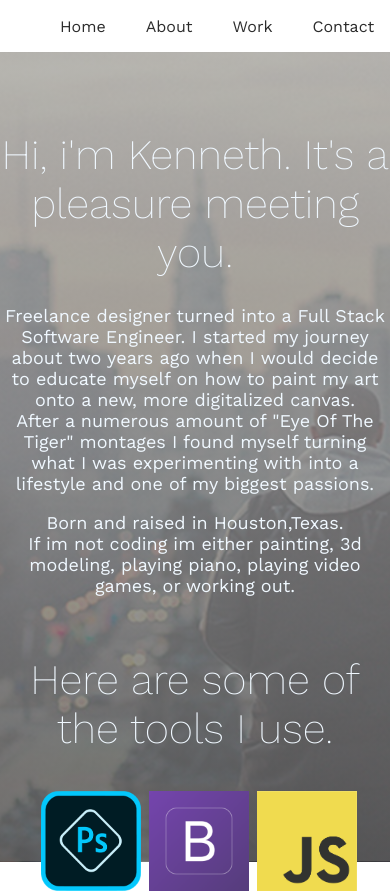
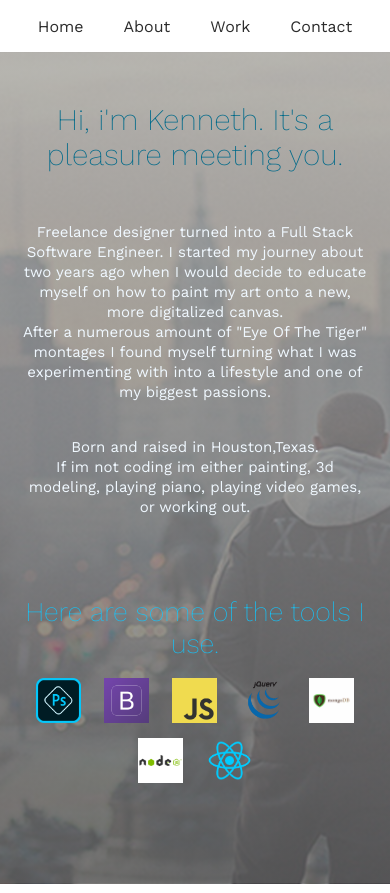
Before and after one commit to cyperpunkmunk/Portfolioreact3, a React (Create React App) app: page /about in a window 390 px wide. Shown: the top 893 px of the page. Built offline with nearby package versions, Linux system fonts and the light colour scheme.

Commit message:
added responsive design and more css for pages

```diff
--- a/src/components/NavTabs.css
+++ b/src/components/NavTabs.css
@@ -23,3 +23,15 @@
     color:rgba(21, 255, 255, 0.788)
 
 }
+@media (max-width: 600px) {
+    .nav{
+        text-align: center;
+        padding: 0;
+    }
+    .nav li a{
+
+        padding: 0;
+
+    }
+
+}
--- a/src/components/pages/About/About.js
+++ b/src/components/pages/About/About.js
@@ -15,7 +15,7 @@ function About() {
     <div className = "body">
 
       <div className = "hi">
-        <h1 className = "title" id="about">Hi, i'm Kenneth. It's a pleasure meeting you.</h1>
+        <h1 className = "title" id="abouth1">Hi, i'm Kenneth. It's a pleasure meeting you.</h1>
         <p className = "title" id="about">
            Freelance designer turned into a Full Stack Software Engineer. I started my journey about two years ago
            when I would decide to educate myself on how to paint my art onto a new, more digitalized canvas.
@@ -29,7 +29,7 @@ function About() {
           If im not coding im either painting, 3d modeling, playing piano, playing video games, or working out.
         </p>
       <div className = "languages">
-        <h1 className = "title" id="about">Here are some of the tools I use.</h1>
+        <h1 className = "title" id="abouth12" >Here are some of the tools I use.</h1>
         <div className="icons">
           <div className="parent">
             <img className ="child" src={ps} alt="pic"/>
--- a/src/components/pages/About/about.css
+++ b/src/components/pages/About/about.css
@@ -41,7 +41,7 @@
 .child {
     display: inline-block;
 
-    margin: 10px 0 0 2%;
+    margin: 10px 2% 0 2%;
     flex-grow: 1;
     height: 100px;
     width: auto;
@@ -50,4 +50,61 @@
 
 #about{
     color: aliceblue;
+
 }
+
+#abouth1{
+    color: rgb(0, 106, 138);
+
+}
+#abouth12{
+    color: rgba(16, 199, 255, 0.919);
+
+
+}
+
+@media (max-width: 600px) {
+
+
+    #abouth1{
+        color: rgb(0, 106, 138);
+        font-size: 30px;
+        padding-bottom: 30px;
+
+    }
+
+    #abouth12{
+        color: rgba(16, 199, 255, 0.919);
+        font-size: 27px;
+
+    }
+
+    #about{
+
+        font-size:15px;
+        line-height: 20px;
+    }
+    .hi{
+        padding-top: 30px;
+        height: 95vh;
+    }
+
+    .hi p {
+        padding-left:20px ;
+        padding-right:20px ;
+        padding-bottom:20px ;
+    }
+
+    .child {
+        display: inline-block;
+
+        margin: 0px 3% 4% 3%;
+        flex-grow: 0;
+        height: 45px;
+        width: auto;
+        max-width: 100px;
+    }
+
+
+
+}
--- a/src/components/pages/Home/style.css
+++ b/src/components/pages/Home/style.css
@@ -80,3 +80,60 @@
 .box:hover img.hover-img{
     opacity: 1;
 }
+
+@media (max-width: 600px) {
+    .intro{
+        padding-top: 30px;
+    }
+    .title p{
+        font-size: 15px;
+        padding-left: 20px;
+        padding-right: 20px;
+    }
+
+    .imgContainer{
+        display: flex;
+        align-items: center;
+        justify-content: center;
+        padding: 30px;
+        height: 80%;
+        width: auto;
+    }
+
+    .imgContainer img{
+        height:33vh;
+        width:auto;
+    }
+
+    .twoIntro{
+        height:10vh;
+        background-color: rgb(255, 255, 255);
+    }
+
+
+    .linkContainer{
+        display: flex;
+        justify-content: center;
+        align-items: center;
+        height: 10vh;
+    }
+
+
+
+
+
+    .box{
+        position: relative;
+        overflow: hidden;
+        margin: 20px;
+        margin-left: 25px;
+        margin-right: 25px;
+
+        height:20px;
+        width:20px;
+        min-width:30px;
+        min-height:30px;
+
+    }
+
+}
--- a/src/components/pages/Work/Work.js
+++ b/src/components/pages/Work/Work.js
@@ -26,7 +26,7 @@ function Work() {
         </div>
       </div>
 
-      <div className = "work">
+      <div className = "work" id="offContain">
         <div className="pDiv">
           <a href  = "https://stardust-2001.herokuapp.com/" id="workGit">
             <p className = "workTitle" id="gman2">Stardust</p>
--- a/src/components/pages/Work/work.css
+++ b/src/components/pages/Work/work.css
@@ -13,20 +13,20 @@
     font-size: 52px;
 }
 #gman1{
-    font-size: 33px;
+    font-size: 42px;
 }
 #gman2{
-    font-size: 33px;
+    font-size: 42px;
 }
 #gman1:hover{
-    font-size: 34px;
+    font-size: 45px;
     text-shadow: 0 1px 10px rgba(255, 60, 60, 0.919);
     border-radius: 4px;
     transition: all 0.4s ease-in-out;
     color:rgba(255, 94, 94, 0.788)
 }
 #gman2:hover{
-    font-size: 34px;
+    font-size: 45px;
     text-shadow: 0 1px 10px rgba(255, 44, 244, 0.919);
     border-radius: 4px;
     transition: all 0.4s ease-in-out;
@@ -37,7 +37,7 @@
     background-image: linear-gradient(
         to bottom,
         #f0f0f0cc,
-        #636363d0 );
+        #00c6f8d0 );
 }
 
 .pDiv{
@@ -117,3 +117,44 @@
     transition: all 0.4s ease-in-out;
     color:rgba(255, 255, 255, 0.788)
 }
+
+@media (max-width: 600px) {
+
+    .work{
+
+        display: flex;
+        flex-direction: column-reverse;
+    }
+
+    .work-container{
+
+        height: auto;
+        width: 100%;
+        position:relative;
+        border-radius:25px;
+
+    }
+
+    #offContain{
+
+        flex-direction: column;
+    }
+
+    .pDiv{
+        width: 100%;
+
+    }
+    .transition-image p{
+        text-align: center;
+        font-size: 12px;
+    }
+    #gman1{
+        font-size: 24px;
+    }
+    #gman2{
+        font-size: 24px;
+    }
+
+
+
+}
--- a/src/index.css
+++ b/src/index.css
@@ -15,7 +15,7 @@ code {
 
 /* custom scrollbar */
 ::-webkit-scrollbar {
-  width: 15px;
+  width:10px;
 }
 
 ::-webkit-scrollbar-track {
```
